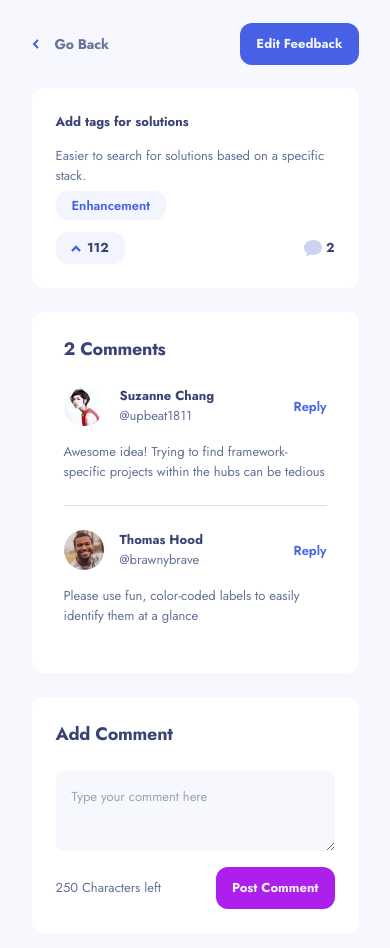
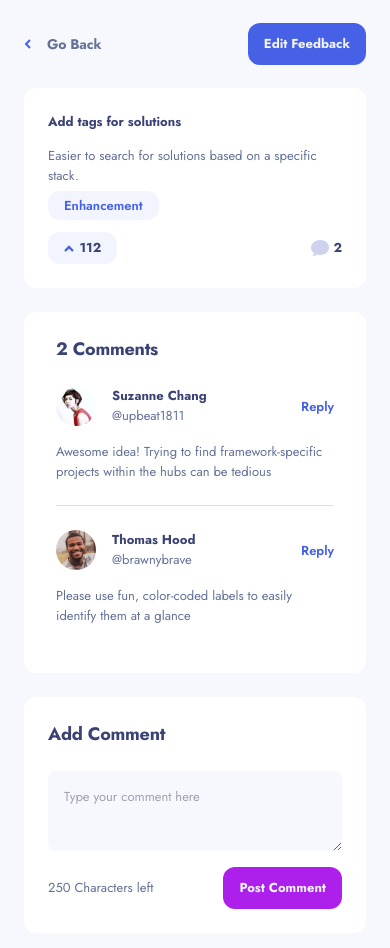
Before and after one commit to FlorianGmz/Frontend-Mentor-Challenges, a React (Vite) app in the folder product-feedback/: page /feedback/1 in a window 390 px wide. Shown: the top 948 px of the page. Built offline with nearby package versions, Linux system fonts and the light colour scheme.

Commit message:
smartphone responsive fixes

```diff
--- a/product-feedback/src/components/FeedbackDetailPage.tsx/AddForm/AddForm.tsx
+++ b/product-feedback/src/components/FeedbackDetailPage.tsx/AddForm/AddForm.tsx
@@ -31,7 +31,7 @@ const AddForm: React.FC<AddFormProps> = ({
 
   return (
     <div
-      className={`mx-auto flex h-auto flex-col ${commentPost ? "mb-[50px] w-[327px] p-[24px] md:h-[246px] md:w-[689px] xl:w-[730px]" : ""} rounded-xl bg-bt-white_def`}
+      className={`mx-auto flex h-auto flex-col ${commentPost ? "mb-[50px] w-full p-[24px] md:h-[246px] md:w-[689px] xl:w-[730px]" : ""} rounded-xl bg-bt-white_def`}
     >
       {commentPost && (
         <h1 className="mb-[24px] text-h3 capitalize text-el-font_def md:mb-[16px]">
--- a/product-feedback/src/components/FeedbackDetailPage.tsx/FeedbackDetailPage.tsx
+++ b/product-feedback/src/components/FeedbackDetailPage.tsx/FeedbackDetailPage.tsx
@@ -67,12 +67,12 @@ const FeedbackDetailPage = () => {
   });
 
   return (
-    <div className="flex w-full flex-col gap-[24px] py-[24px]">
+    <div className="flex w-full flex-col gap-[24px] px-[24px] py-[24px] md:px-0">
       <Header id={id} />
       {currentFeedback && (
         <Feedback feedback={currentFeedback} feedbackDetailPage={true} />
       )}
-      <div className="mx-auto w-[327px] rounded-xl bg-bt-white_def px-[32px] py-[24px] md:w-[689px] xl:w-[730px]">
+      <div className="mx-auto w-full rounded-xl bg-bt-white_def px-[32px] py-[24px] md:w-[689px] xl:w-[730px]">
         <h3 className="text-h3 text-el-font_def">
           {numberOfComments >= 1 ? `${numberOfComments}` : "No"} Comments
         </h3>
--- a/product-feedback/src/components/FeedbackDetailPage.tsx/Header.tsx
+++ b/product-feedback/src/components/FeedbackDetailPage.tsx/Header.tsx
@@ -3,12 +3,12 @@ import GoBackLink from "../ui/GoBackLink";
 import NavButton from "../ui/NavButton";
 
 interface HeaderProps {
-  id: string;
+  id: string | undefined;
 }
 
 const Header: React.FC<HeaderProps> = ({ id }) => {
   return (
-    <div className="mx-auto flex h-[40px] w-[327px] items-center justify-between md:h-[44px] md:w-[689px] xl:w-[730px]">
+    <div className="mx-auto flex h-[40px] w-full items-center justify-between md:h-[44px] md:w-[689px] xl:w-[730px]">
       <GoBackLink />
       <NavButton
         to={`/feedback/${id}/edit`}
--- a/product-feedback/src/components/SuggestionsPage.tsx/SuggestionsPage.tsx
+++ b/product-feedback/src/components/SuggestionsPage.tsx/SuggestionsPage.tsx
@@ -62,7 +62,7 @@ const SuggestionsPage = () => {
           setSelectedOption={setSelectedOption}
           suggestionsCount={filteredSuggestions.length}
         />
-        <section className="mb-[70px] mt-[32px] flex flex-col gap-[16px] md:mt-[24px] xl:gap-[20px]">
+        <section className="mb-[70px] mt-[32px] flex flex-col gap-[16px] px-[24px] md:mt-[24px] md:px-0 xl:gap-[20px]">
           {filteredSuggestions.length >= 1 ? (
             filteredSuggestions.map((feedback: FeedbackType) => (
               <Feedback
--- a/product-feedback/src/components/ui/Feedback/Feedback.tsx
+++ b/product-feedback/src/components/ui/Feedback/Feedback.tsx
@@ -28,9 +28,9 @@ const Feedback: React.FC<FeedbackProps> = ({
 
   return (
     <div
-      className={`group mx-auto flex h-[200px] w-[327px] cursor-pointer flex-col gap-[12px] rounded-xl bg-bt-white_def p-[24px] md:mx-auto md:h-[151px] md:w-[689px] md:flex-row md:items-center md:justify-between md:px-[32px] md:py-[28px] ${feedbackDetailPage ? "xl:w-[730px]" : "xl:w-[825px]"}`}
+      className={`group mx-auto flex h-[200px] w-full cursor-pointer flex-col gap-[12px] rounded-xl bg-bt-white_def p-[24px] md:mx-auto md:h-[151px] md:w-[689px] md:flex-row md:items-center md:justify-between md:px-[32px] md:py-[28px] ${feedbackDetailPage ? "xl:w-[730px]" : "xl:w-[825px]"}`}
     >
-      {/* Visible on tablet and desktop */}
+      {/* Visible on tablet and desktop viewport */}
       <div className="hidden md:mr-[40px] md:block md:self-start">
         <Upvote upvotes={upvotes} feedbackId={id} />
       </div>
@@ -43,14 +43,14 @@ const Feedback: React.FC<FeedbackProps> = ({
         <Request category={category} title={title} description={description} />
       </NavLink>
 
-      {/* Visible on smartphone */}
+      {/* Visible on smartphone viewport */}
       <div className="flex justify-between md:hidden">
         <Upvote upvotes={upvotes} feedbackId={id} />
         <CommentCount numberOfComments={numberOfComments} />
       </div>
       {/*  */}
 
-      {/* Visible on tablet and desktop */}
+      {/* Visible on tablet and desktop viewport */}
       <div className="hidden md:block">
         <CommentCount numberOfComments={numberOfComments} />
       </div>
```
